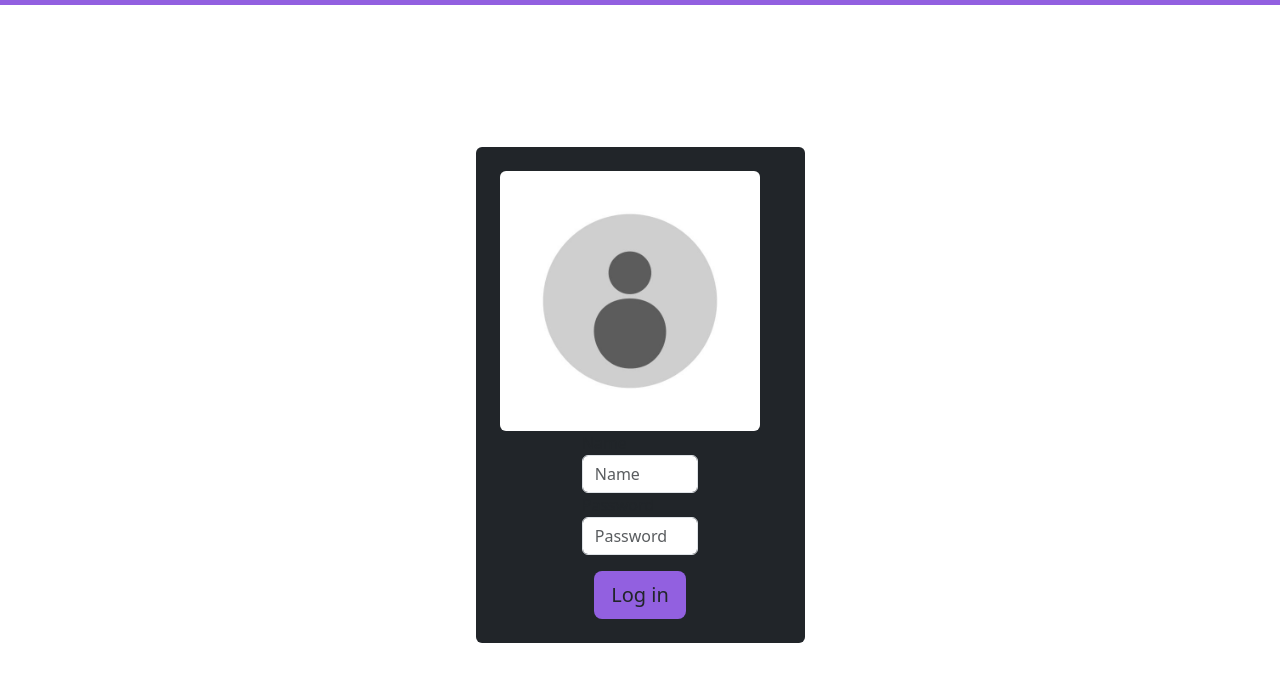
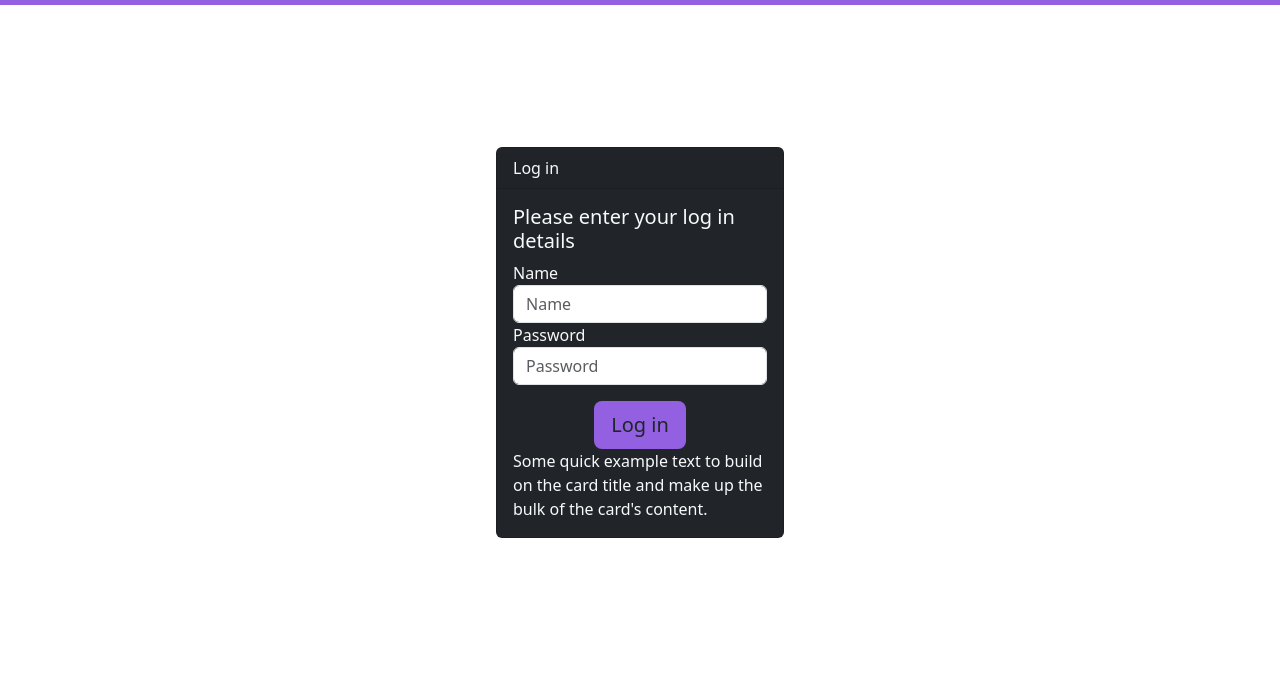
Before and after one commit to LethalEthan/APR, a plain HTML site: page login.html in a window 1280 px wide. Shown: the part 51-732 px from the top of the page. Drawn offline with nearby package versions, Linux system fonts and the light colour scheme.

Commit message:
changed some of the theme

```diff
--- a/login.html
+++ b/login.html
@@ -28,16 +28,16 @@
 </head>
 <body>
 
+ <div class="container mt-5 mb-5 d-flex align-items-center justify-content-center flex-column">
 
 
-    <div class="container mt-5 mb-5 d-flex align-items-center justify-content-center flex-column">
-        <div class="bg-dark p-4 rounded">
-            <img src="images/placeholder pfp.jpg" class="rounded float-start" style="width: 260px; height: 260px;" alt="...">
 
-            <div class="container mt-5">
-                <div class="row">
-                    <div class="col-md-6 mx-auto">
-                        <form class="d-flex flex-column align-items-center">
+    <div class="card text mb-3 bg-dark text-light" style="max-width: 18rem;">
+        <div class="card-header">Log in</div>
+        <div class="card-body">
+          <h5 class="card-title">Please enter your log in details</h5>
+
+ <form class="d-flex flex-column align-items-center">
                             <div class="form-group">
                                 <label for="name">Name</label>
                                 <input type="text" class="form-control" id="name" placeholder="Name">
@@ -48,6 +48,14 @@
                             </div>
                             <button type="submit" style="background-color: #9260e0;" class="btn btn-lg mt-3">Log in</button>
                         </form>
+
+          <p class="card-text">Some quick example text to build on the card title and make up the bulk of the card's content.</p>
+        </div>
+      </div>
+
+            <div class="container mt-5">
+                <div class="row">
+                    <div class="col-md-6 mx-auto">
                     </div>
                 </div>
             </div>
```
